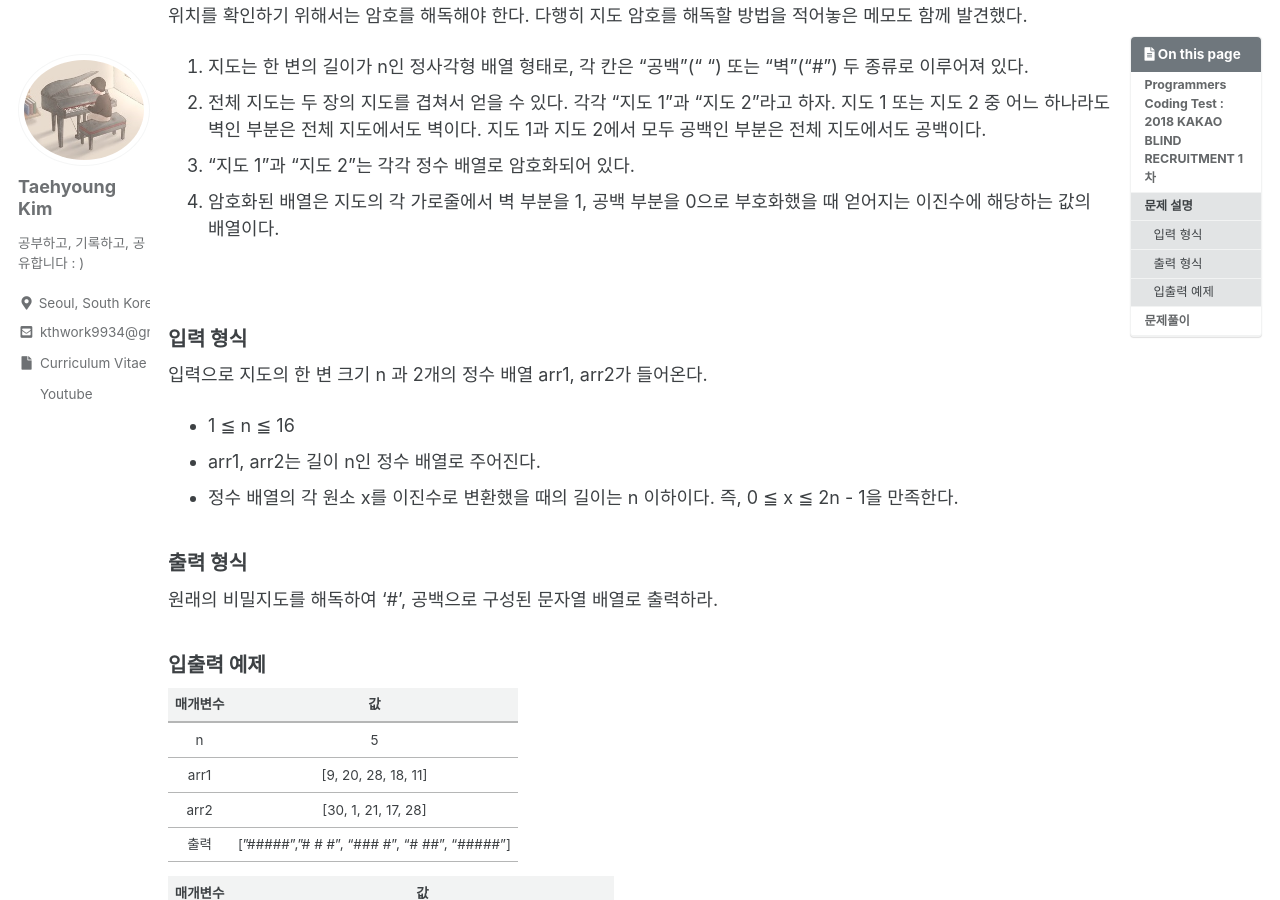
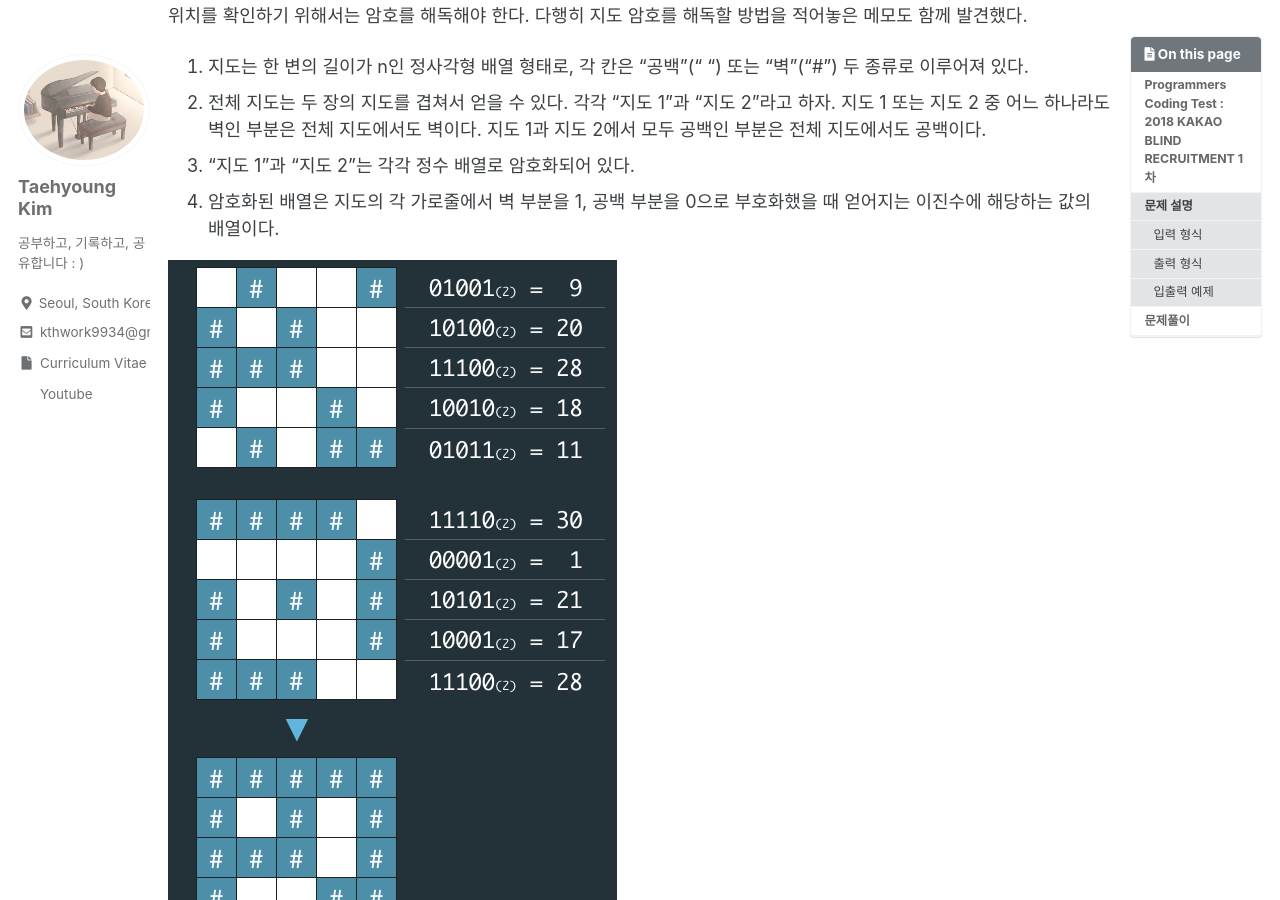
Before and after one commit to kthworks/kthworks.github.io, a Jekyll site: the page built from _posts/2021-07-05-Secret-map.md, in a window 1280 px wide and 900 px high, scrolled down 561 px. Built offline with Jekyll 4.4.1, drawn with Linux system fonts in a browser that asks for light colours; cached includes are drawn as plain includes.

Commit message:
Update 2021-07-05-Secret-map.md

```diff
--- a/_posts/2021-07-05-Secret-map.md
+++ b/_posts/2021-07-05-Secret-map.md
@@ -37,7 +37,7 @@ typora-root-url: ../
 3. "지도 1"과 "지도 2"는 각각 정수 배열로 암호화되어 있다.
 4. 암호화된 배열은 지도의 각 가로줄에서 벽 부분을 1, 공백 부분을 0으로 부호화했을 때 얻어지는 이진수에 해당하는 값의 배열이다.
 
-![](/images/sectet_map/secret8.png)
+![](/images/secret_map/secret8.png)
 
 ### 입력 형식
 입력으로 지도의 한 변 크기 n 과 2개의 정수 배열 arr1, arr2가 들어온다.
```
